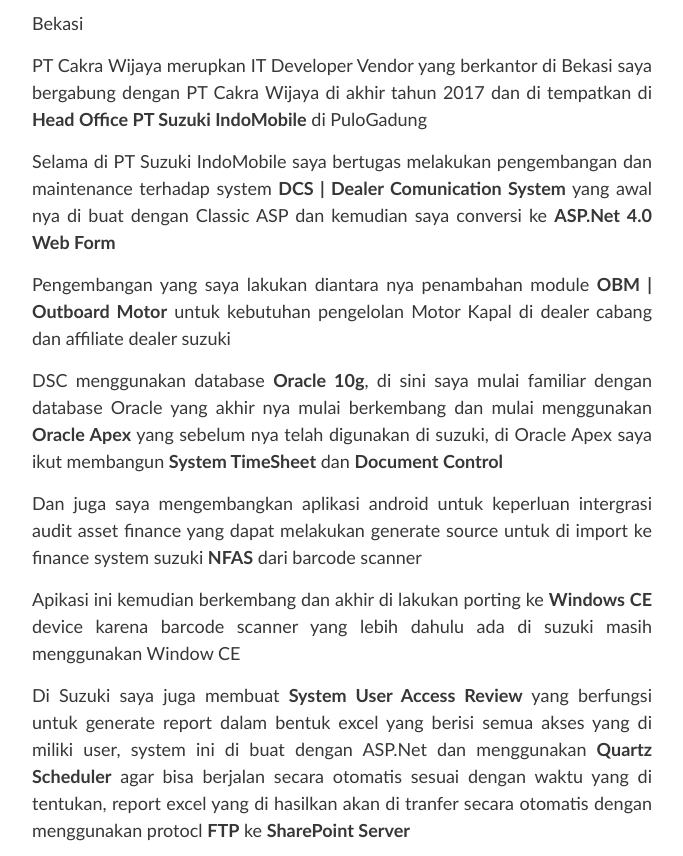
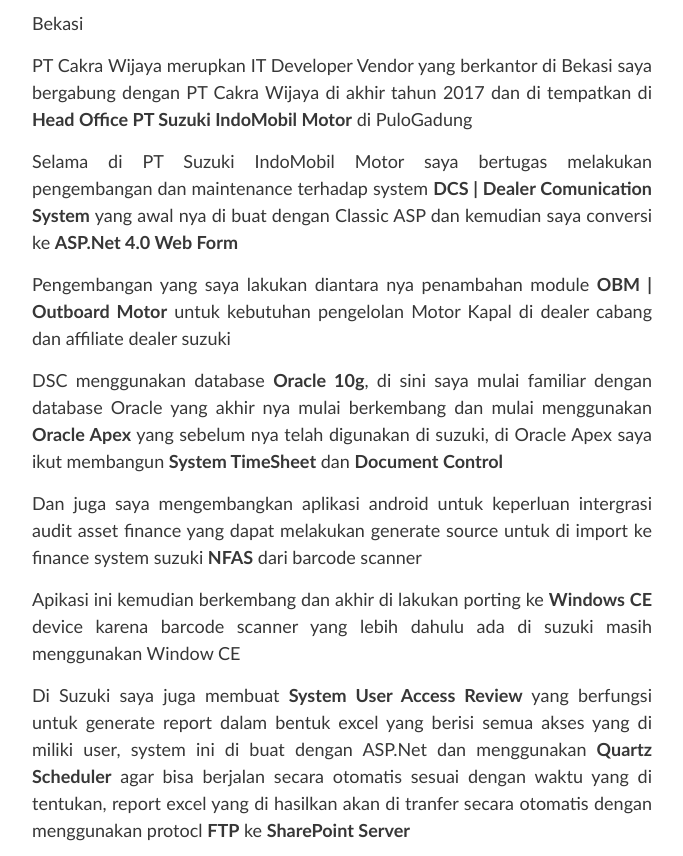
Before and after one commit to 5arif/5arif.github.io, a plain HTML site: page career.html in a window 1280 px wide. Shown: the part 2878-3734 px from the top of the page, without its empty margins (298-981 px from the left). Drawn offline with Linux system fonts and the light colour scheme.

Commit message:
fix typo

```diff
--- a/carier.html
+++ b/career.html
@@ -27,7 +27,7 @@
                         <a href="/portofolio.html">Portofolio</a>
                     </li>
                     <li>
-                        <a href="/carier.html">Karir saya</a>
+                        <a href="/career.html">Karir saya</a>
                     </li>
                     <li>
                         <a href="/contact.html">Hubungi saya</a>
@@ -113,10 +113,10 @@
                 <p class="text-justify">
                     PT Cakra Wijaya merupkan IT Developer Vendor yang berkantor di Bekasi
                     saya bergabung dengan PT Cakra Wijaya di akhir tahun 2017 dan di tempatkan
-                    di <strong>Head Office PT Suzuki IndoMobile</strong> di PuloGadung
+                    di <strong>Head Office PT Suzuki IndoMobil Motor</strong> di PuloGadung
                 </p>
                 <p class="text-justify">
-                    Selama di PT Suzuki IndoMobile saya bertugas melakukan pengembangan dan maintenance
+                    Selama di PT Suzuki IndoMobil Motor saya bertugas melakukan pengembangan dan maintenance
                     terhadap system <strong>DCS | Dealer Comunication System</strong>
                     yang awal nya di buat dengan Classic ASP dan kemudian saya conversi ke <strong>ASP.Net 4.0 Web Form</strong>
                 </p>
--- a/stylesheets/stylesheet.css
+++ b/stylesheets/stylesheet.css
@@ -401,7 +401,7 @@ Small Device Styles
     margin: 0px;
 }
 
-@media(max-width: 320px){
+@media(max-width: 360px){
   #nav li a {
       padding: 5px 5px;
       font-size: 12px;
```
Also changed, not shown: contact.html (+1 -1 lines), index.html (+1 -1 lines), portofolio.html (+1 -1 lines).
